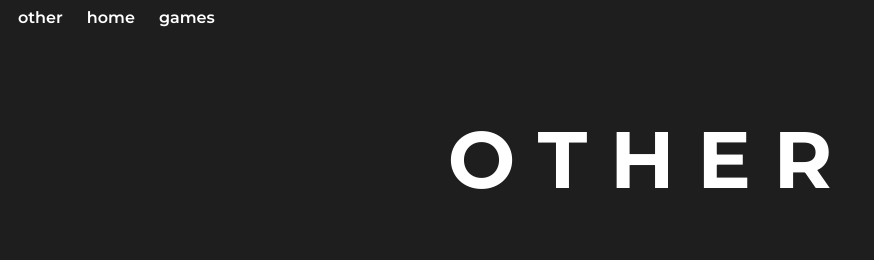
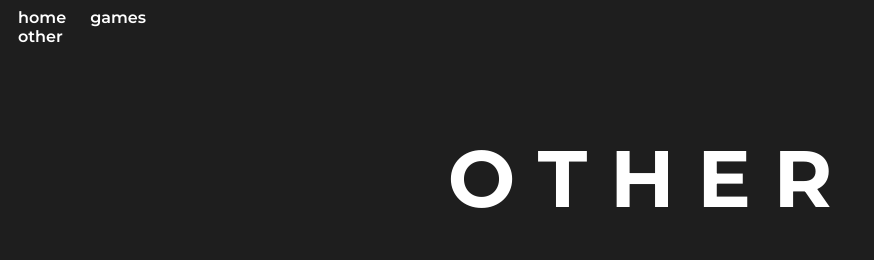
Before and after one commit to 11le0/leogul11-, a plain HTML site: page other.html in a window 1280 px wide. Shown: the whole page, without its empty margins (0-874 px from the left). Drawn offline with Linux system fonts and the light colour scheme.

Commit message:
Update other.html

```diff
--- a/other.html
+++ b/other.html
@@ -31,18 +31,26 @@
         a:hover{
             color:pink;
             font-weight:500;
+
         }
         body{
             background-image:url('FILL_IN');
         }
+
+          .highlight{
+                font-weight:700;
+          }
     </style>
 </head>
 
 <body>
     <div class="menu">
-        <a href="other.html">other</a>
         <a href="index.html">home</a>
         <a href="games.html">games</a>
+     <div class="highlight">
+          <a href="other.html">other</a>
+           </div>
+
     </div>
 
     <h1 class="leogul11">
```
